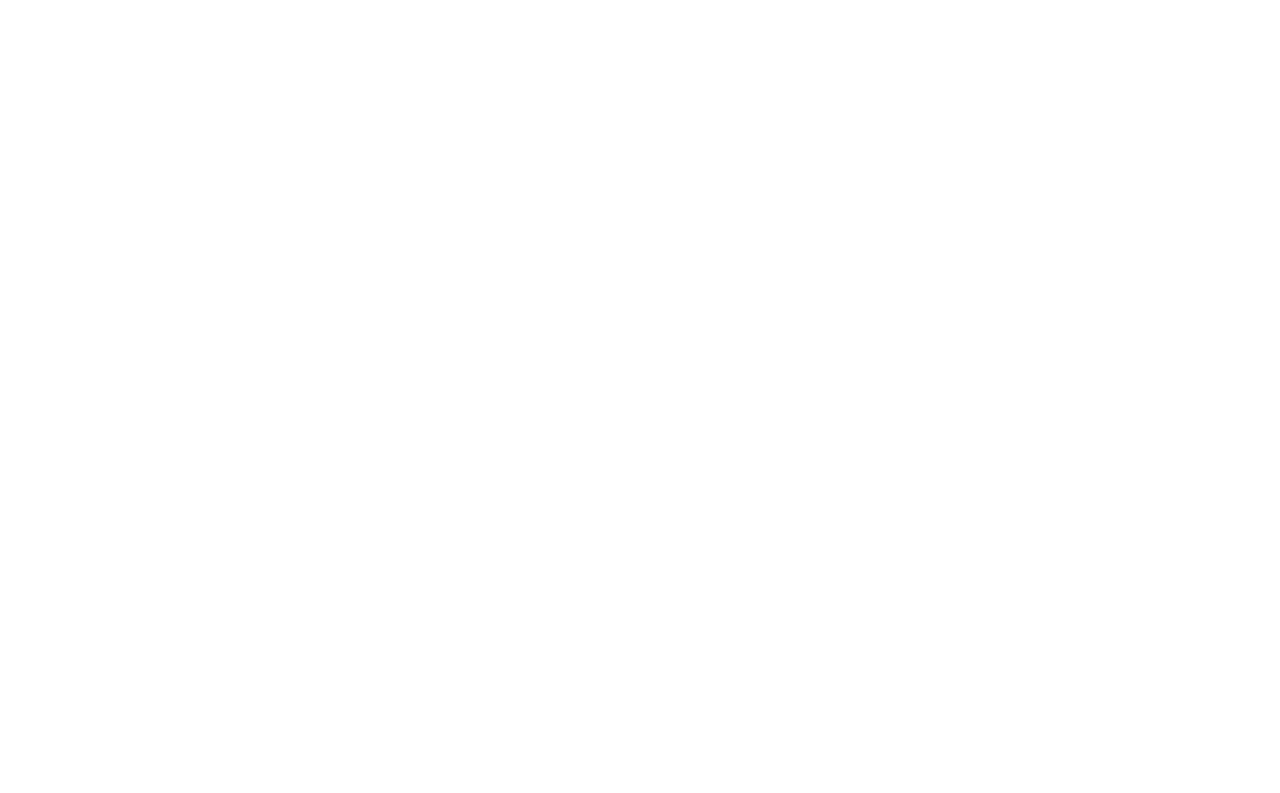
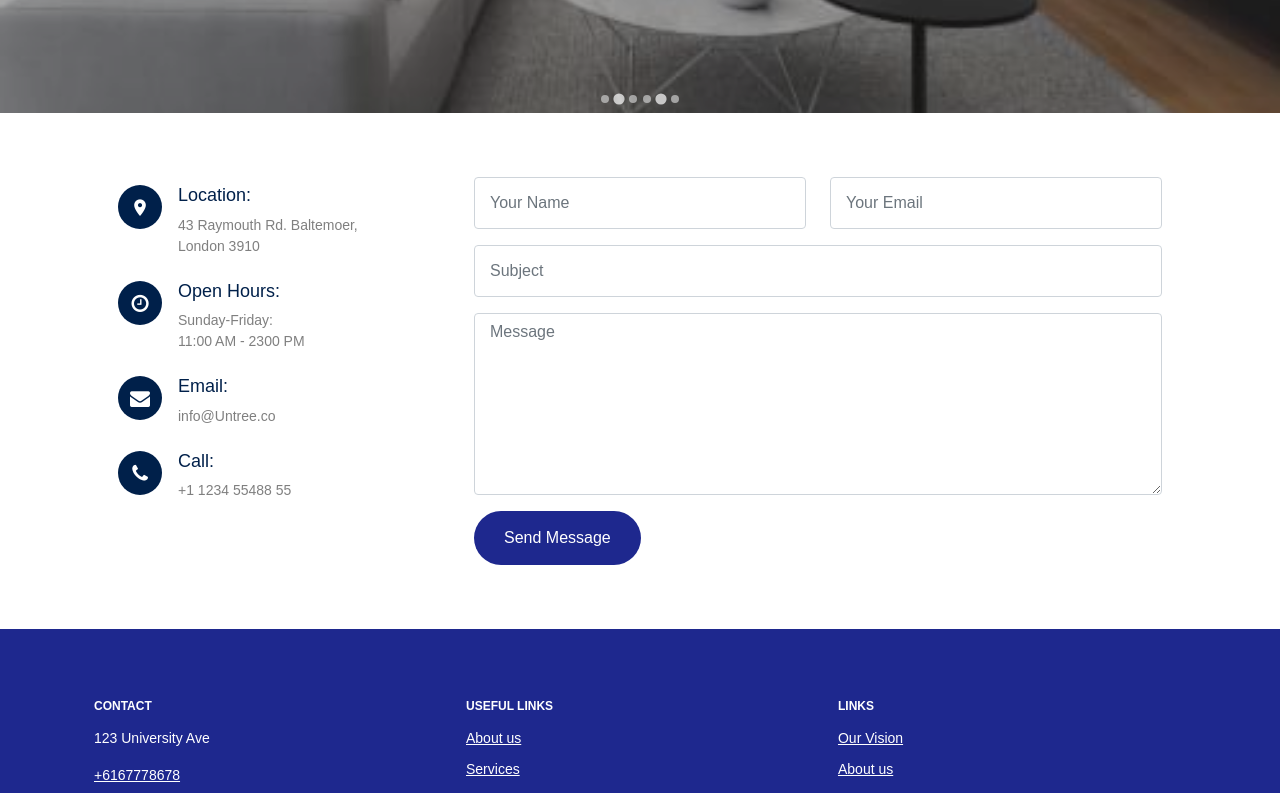
Before and after one commit to sureshas47/NextGenRealty, a React (Vite) app in the folder client/: page /contact in a window 1280 px wide. Before the commit this address had no page. Shown: the part 687-1480 px from the top of the page. Before the commit the page ends 800 px from the top, so only its background shows below. Built offline with nearby package versions, Linux system fonts and the light colour scheme.

Commit message:
about page created

```diff
--- a/client/src/Components/HomeComponent/Properties.jsx
+++ b/client/src/Components/HomeComponent/Properties.jsx
@@ -2,10 +2,11 @@ import React, { useEffect } from "react";
 import AOS from "aos";
 import "@splidejs/splide/dist/css/splide.min.css";
 import useSplide from "../../hooks/useSplide";
+import "aos/dist/aos.css";
 
 const properties = [
   {
-    img: "/client/public/images/img_2.jpg",
+    img: "../../public/images/img_2.jpg",
     price: "$133.00",
     city: "Ulric Baird",
     address: "1A 123 Main Street, Toronto, Ontario, Canada",
@@ -14,7 +15,7 @@ const properties = [
     detailsUrl: "ProductDetails.aspx?productId=14",
   },
   {
-    img: "/client/public/images/img_2.jpg",
+    img: "../../public/images/img_2.jpg",
     price: "$555.00",
     city: "Aubrey Boyd",
     address: "2B 456 Elm Avenue, Ottawa, Ontario, Canada",
@@ -23,7 +24,7 @@ const properties = [
     detailsUrl: "ProductDetails.aspx?productId=13",
   },
   {
-    img: "/client/public/images/img_8.jpg",
+    img: "../../public/images/img_2.jpg",
     price: "$230,000.00",
     city: "Cozy Apartment in Kitchener",
     address: "12L 789 Pine Lane, Kitchener, Ontario, Canada",
@@ -32,7 +33,7 @@ const properties = [
     detailsUrl: "ProductDetails.aspx?productId=12",
   },
   {
-    img: "/client/public/images/img_2.jpg",
+    img: "../../public/images/img_2.jpg",
     price: "$400,000.00",
     city: "Charming House in Windsor",
     address: "11K 123 Elm Lane, Windsor, Ontario, Canada",
@@ -41,7 +42,7 @@ const properties = [
     detailsUrl: "ProductDetails.aspx?productId=11",
   },
   {
-    img: "/client/public/images/img_8.jpg",
+    img: "../../public/images/img_2.jpg",
     price: "$320,000.00",
     city: "Luxury Apartment in Brampton",
     address: "9I 789 Oak Lane, Brampton, Ontario, Canada",
@@ -50,7 +51,7 @@ const properties = [
     detailsUrl: "ProductDetails.aspx?productId=9",
   },
   {
-    img: "/client/public/images/img_2.jpg",
+    img: "../../public/images/img_2.jpg",
     price: "$380,000.00",
     city: "Spacious House in Markham",
     address: "8H 123 Cedar Street, Markham, Ontario, Canada",
--- a/client/src/Components/HomeComponent/Testimonials.jsx
+++ b/client/src/Components/HomeComponent/Testimonials.jsx
@@ -1,7 +1,7 @@
 import React, { useEffect } from "react";
 import "@splidejs/splide/dist/css/splide.min.css";
 import useSplide from "../../hooks/useSplide"; // Assuming you have created this custom hook
-// import "aos/dist/aos.css";
+import "aos/dist/aos.css";
 import AOS from "aos";
 
 const Testimonials = () => {
--- a/client/src/Pages/About.jsx
+++ b/client/src/Pages/About.jsx
@@ -1,10 +1,6 @@
 import React from "react";
 function About() {
-  return (
-    <>
-      <h1>About</h1>
-    </>
-  );
+  return <></>;
 }
 
 export default About;
--- /dev/null
+++ b/client/src/Pages/Contact.jsx
@@ -0,0 +1,102 @@
+import React from "react";
+
+const Contact = () => {
+  return (
+    <>
+      <div className="section">
+        <div className="container">
+          <div className="row">
+            <div
+              className="col-lg-4 mb-5 mb-lg-0"
+              data-aos="fade-up"
+              data-aos-delay="100"
+            >
+              {/* Contact Info */}
+              <div className="contact-info">
+                <div className="address mt-2">
+                  <i className="icon-room"></i>
+                  <h4 className="mb-2">Location:</h4>
+                  <p>
+                    43 Raymouth Rd. Baltemoer,
+                    <br />
+                    London 3910
+                  </p>
+                </div>
+
+                <div className="open-hours mt-4">
+                  <i className="icon-clock-o"></i>
+                  <h4 className="mb-2">Open Hours:</h4>
+                  <p>
+                    Sunday-Friday:
+                    <br />
+                    11:00 AM - 2300 PM
+                  </p>
+                </div>
+
+                <div className="email mt-4">
+                  <i className="icon-envelope"></i>
+                  <h4 className="mb-2">Email:</h4>
+                  <p>info@Untree.co</p>
+                </div>
+
+                <div className="phone mt-4">
+                  <i className="icon-phone"></i>
+                  <h4 className="mb-2">Call:</h4>
+                  <p>+1 1234 55488 55</p>
+                </div>
+              </div>
+            </div>
+            <div className="col-lg-8" data-aos="fade-up" data-aos-delay="200">
+              {/* Contact Form */}
+              <form action="#">
+                <div className="row">
+                  <div className="col-6 mb-3">
+                    <input
+                      type="text"
+                      className="form-control"
+                      placeholder="Your Name"
+                    />
+                  </div>
+                  <div className="col-6 mb-3">
+                    <input
+                      type="email"
+                      className="form-control"
+                      placeholder="Your Email"
+                    />
+                  </div>
+                  <div className="col-12 mb-3">
+                    <input
+                      type="text"
+                      className="form-control"
+                      placeholder="Subject"
+                    />
+                  </div>
+                  <div className="col-12 mb-3">
+                    <textarea
+                      name=""
+                      id=""
+                      cols="30"
+                      rows="7"
+                      className="form-control"
+                      placeholder="Message"
+                    ></textarea>
+                  </div>
+
+                  <div className="col-12">
+                    <input
+                      type="submit"
+                      value="Send Message"
+                      className="btn btn-primary"
+                    />
+                  </div>
+                </div>
+              </form>
+            </div>
+          </div>
+        </div>
+      </div>
+    </>
+  );
+};
+
+export default Contact;
--- a/client/src/Routes/routes.jsx
+++ b/client/src/Routes/routes.jsx
@@ -3,6 +3,7 @@ import { Routes, Route } from "react-router-dom";
 import Home from "../Pages/Home";
 import About from "../Pages/About";
 import PageLayout from "../Components/Layout/PageLayout";
+import Contact from "../Pages/Contact";
 
 function MyRoutes() {
   return (
@@ -11,6 +12,7 @@ function MyRoutes() {
         <Route element={<PageLayout />}>
           <Route path="/" element={<Home />} />
           <Route path="about" element={<About />} />
+          <Route path="/contact" element={<Contact />} />
         </Route>
       </Routes>
     </>
```
